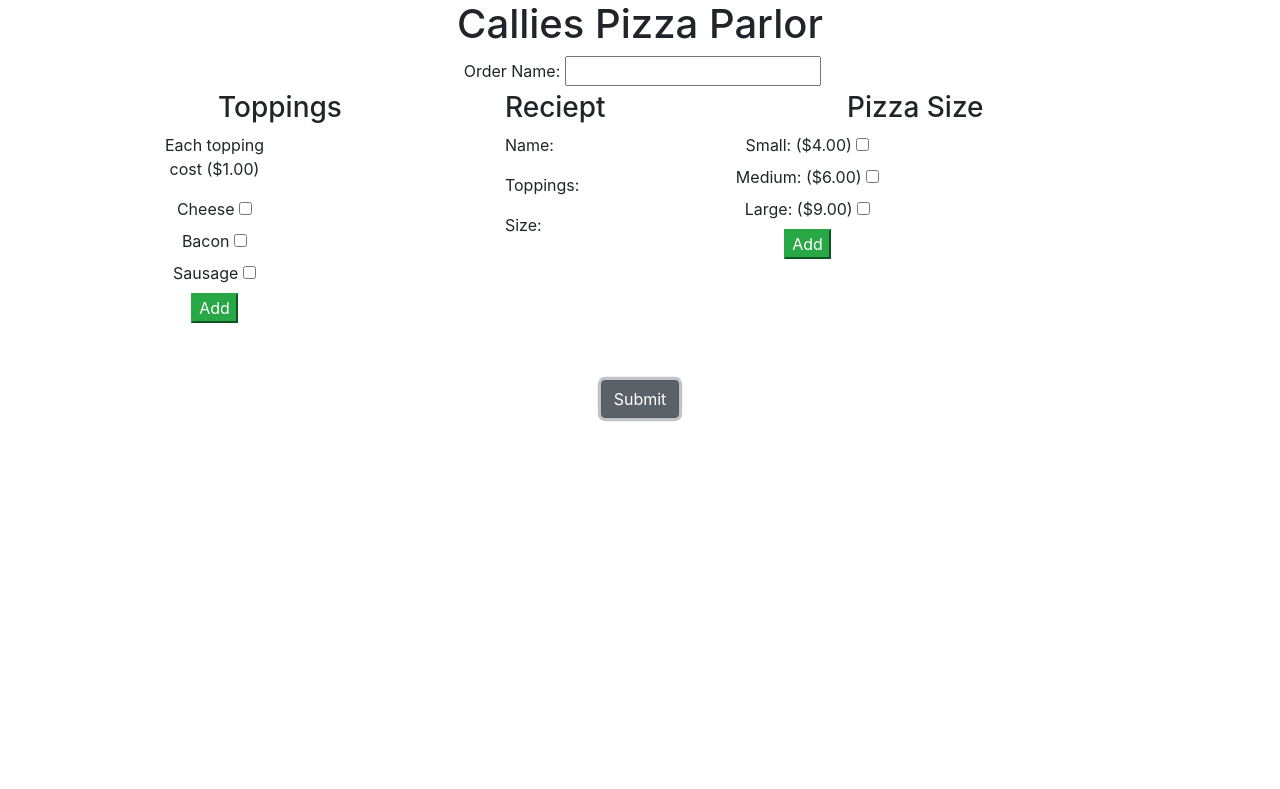
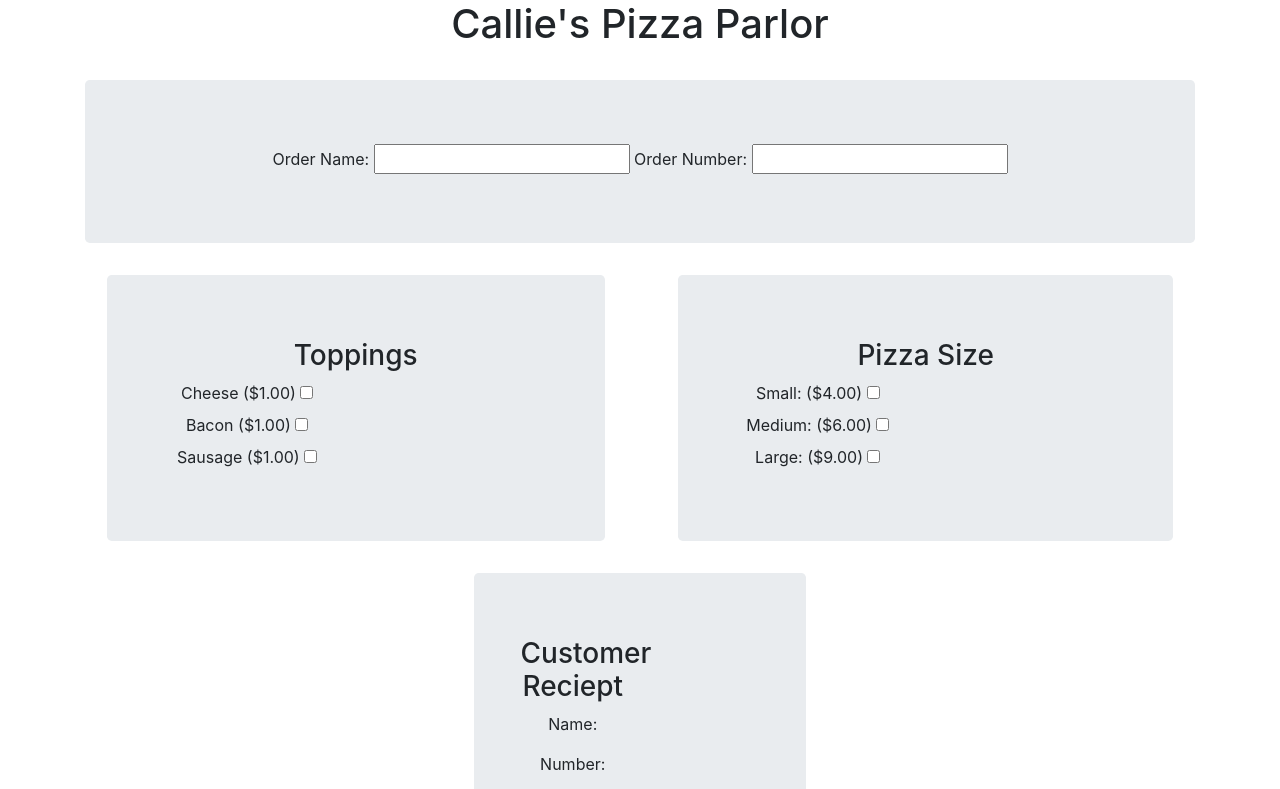
Before and after one commit to calliestump/EpicodusFriday4, a plain HTML site: page index.html in a window 1280 px wide. Both pictures are taken after a click on the button "Submit". Shown: the top 789 px of the page. Drawn offline with Linux system fonts and the light colour scheme.

Commit message:
displays user input to html

```diff
--- a/css/styles.css
+++ b/css/styles.css
@@ -1,4 +1,4 @@
-.reciept {
+.jumbotron-reciept {
  display: none;
 }
 .topping {
@@ -20,3 +20,26 @@ h1{
 .container {
   text-align: center;
 }
+.jumbotron-topping {
+  width: fit-content;
+  height: fit-content;
+  margin-top: auto;
+  float: left;
+  margin-left: auto;
+  margin-right: auto;
+}
+.jumbotron-size {
+  width: fit-content;
+  height: fit-content;
+  margin-top: auto;
+  float: right;
+  margin-left: auto;
+  margin-right: auto;
+}
+.jumbotron-reciept{
+  width: fit-content;
+  height: fit-content;
+  margin-top: auto;
+  margin-left: auto;
+  margin-right: auto;
+}
--- a/index.html
+++ b/index.html
@@ -9,37 +9,32 @@
 </head>
 <body>
   <div class="container">
-    <h1>Callies Pizza Parlor</h1>
+    <h1>Callie's Pizza Parlor</h1>
     <img>
-    <label for="name">Order Name: </label>
-      <input type="text" id="name">
+    <div name="contact" class="jumbotron">
+      <label for="name">Order Name: </label>
+      <input type="text" class="userName">
+      <label for="number">Order Number: </label>
+      <input type="text" class="userNumber">
+    </div>
+
     <form id="parlor">
       <div class="row">
-        <div class="topping">
+        <div name="topping" class="jumbotron jumbotron-topping">
           <h3>Toppings</h3>
           <section class="col-md-6">
             <div class="toppingList">
-              <p>Each topping cost ($1.00)</p>
-              <label for="cheese">Cheese</label>
+              <label for="cheese">Cheese ($1.00)</label>
               <input type="checkbox" name="toppingOption" value="cheese">
-              <label for="cheese">Bacon</label>
+              <label for="cheese">Bacon ($1.00)</label>
               <input type="checkbox" name="toppingOption" value="bacon">
-              <label for="cheese">Sausage</label>
+              <label for="cheese">Sausage ($1.00)</label>
               <input type="checkbox" name="toppingOption" value="sausage">
             <div>
-            <button class="addTopBtn btn-success">Add</button>
-          </section>
-        </div>
-        <div class="reciept">
-          <section class="col-md-6">
-            <h3>Reciept</h3>
-            <p>Name:<span id="name"></span></p>
-            <p>Toppings:</p>
-            <p>Size:</p>
           </section>
         </div>
 
-        <div class="size">
+        <div name="size" class="jumbotron jumbotron-size">
           <h3>Pizza Size</h3>
           <section class="col-md-6">
             <div class="sizeList">
@@ -50,10 +45,22 @@
               <label for="large">Large: ($9.00)</label>
               <input type="checkbox" name="pizzaSize" value="large">
             </div>
-            <button class="addSizeBtn btn-success">Add</button>
           </section>
         </div>
       </div>
+      <div name="reciept" class="jumbotron jumbotron-reciept">
+        <div class="reciept">
+          <section class="col-md-6">
+            <h3>Customer Reciept</h3>
+            <p>Name: <span class="name"></span></p>
+            <p>Number: <span class="number"></span></p>
+            <p>Toppings: <span class="finalToppings"></span></p>
+            <p>Size: <span class="finalSize"></span></p>
+          </section>
+        </div>
+      </div>
+
+
       <button class="btn btn-secondary" id="submitButton">Submit</button></button>
     </form>
   </div>
--- a/js/scripts.js
+++ b/js/scripts.js
@@ -1,3 +1,4 @@
+
 function Pizza(size, toppings) {
   this.toppings = toppings;
   this.size = size;
@@ -6,25 +7,42 @@ function Pizza(size, toppings) {
 //User
 //cost calc.
 var makePizza = function() {
+  //puts toppings in array
+  var userTselect = document.getElementsByName("toppingOption");
+    var checkedBoxes = [];
+    for (var i=0; i<userTselect.length; i++) {
+      if (userTselect[i].checked) {
+        checkedBoxes.push(userTselect[i].value);
+      }
+    }
+    //puts sizes in array
+    var userSselect = document.getElementsByName("pizzaSize");
+    var checkedBoxes2 = [];
+    for (var i=0; i<userSselect.length; i++) {
+      if (userSselect[i].checked) {
+        checkedBoxes2.push(userSselect[i].value);
+      }
+    }
   var size = $("input[name='pizzaSize']:checked").val();
   var toppings = $("input[name='toppingOption']:checked").map(function() {
     return $(this).val();
   });
   var madePizza = new Pizza(size, toppings);
-  console.log(toppings);
-  alert(size);
+  $(".finalToppings").last().append(checkedBoxes + "");
+  $(".finalSize").append(checkedBoxes2);
+  $(".name").append($(".userName").val());
+  $(".number").append($(".userNumber").val());
   console.log(madePizza);
   return madePizza;
 };
-
 
 $(document).ready(function() {
   $("form#parlor").submit(function(event) {
     event.preventDefault();
     makePizza();
-    $(".reciept").show();
-    const name = $("input#name").val();
-
+    //Reciept();
+    $(".jumbotron-reciept").show();
+    //const name = $("input#name").val();
     //const size = $("input[name='pizzaSize']:checked").val();
     //const selectedToppings = $("input[name='pizzaSize']:checked").val();
   });
```
